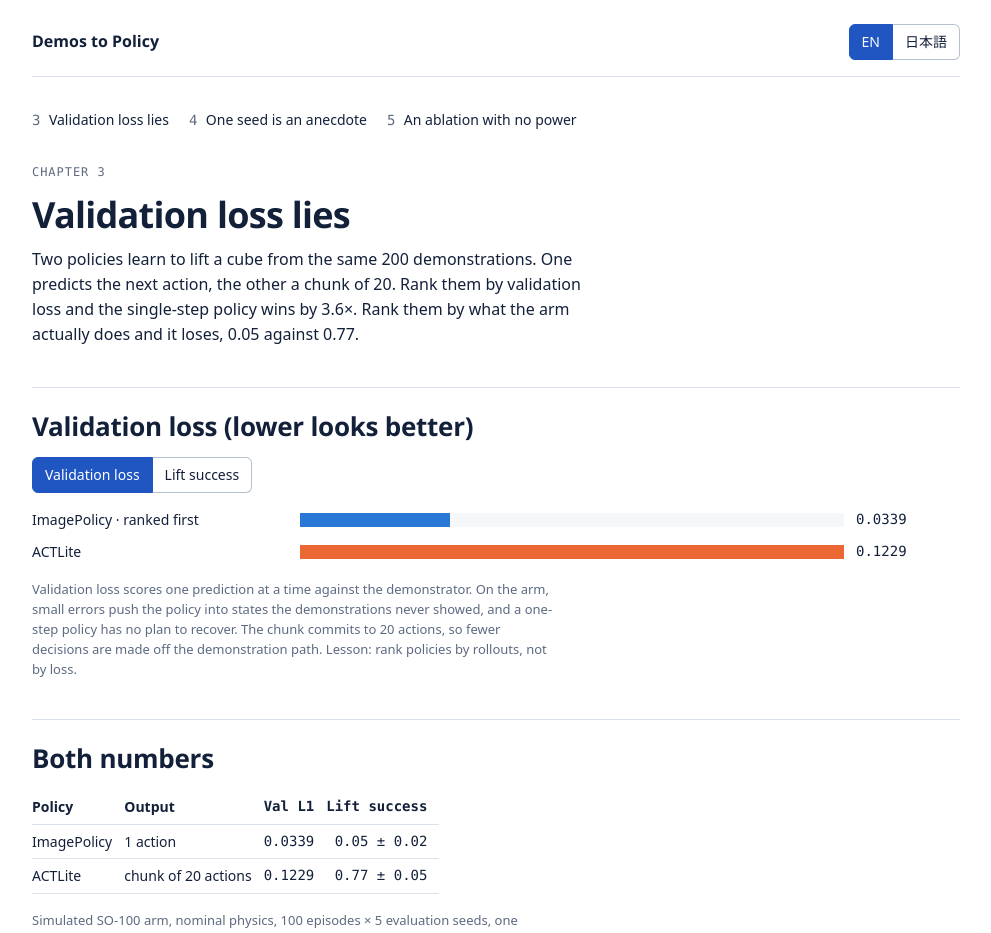
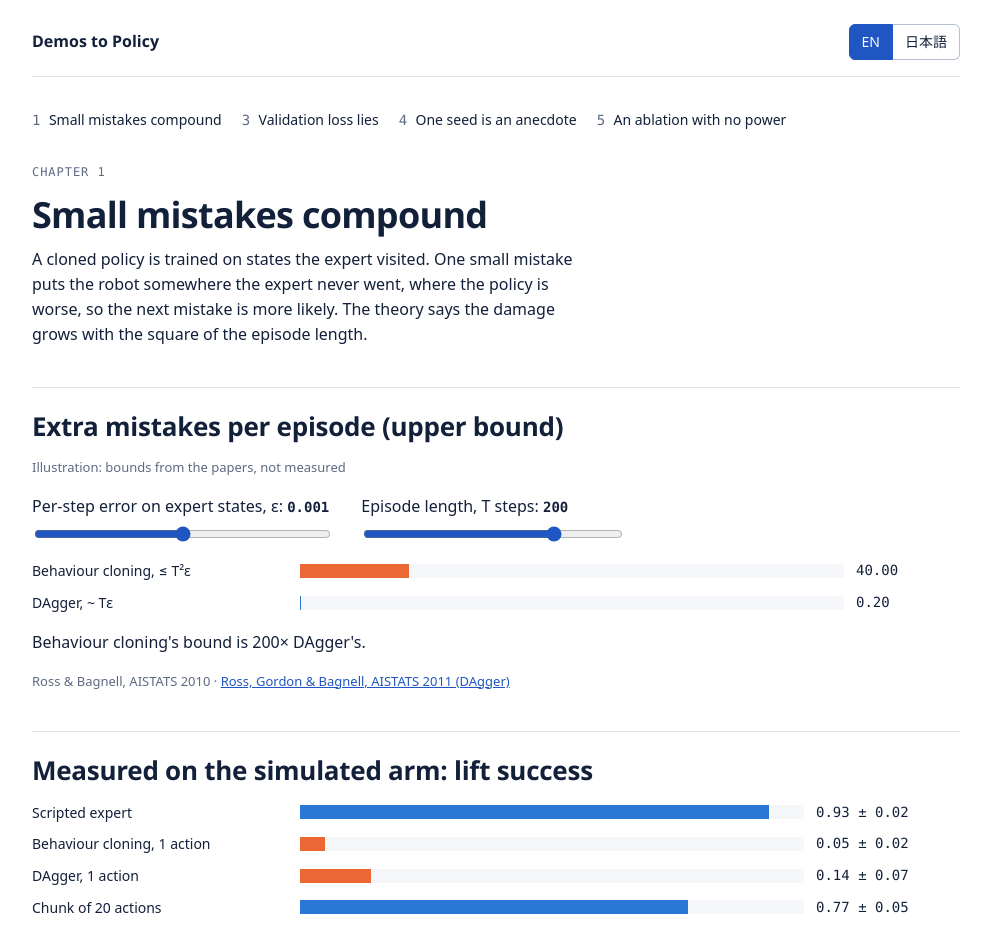
Before and after one commit to AungKaung1928/demos-to-policy, a React (Vite) app: page / in a window 1280 px wide. Shown: the top 933 px of the page, without its empty margins (144-1135 px from the left). Built offline with nearby package versions, Linux system fonts and the light colour scheme.

Commit message:
Chapter 1: small mistakes compound (BC T^2 eps vs DAgger T eps bounds as a labelled illustration, measured BC 0.05 / DAgger 0.14 / chunk 0.77, EN/JA); chapter list numbered from the page

```diff
--- a/src/App.tsx
+++ b/src/App.tsx
@@ -1,5 +1,6 @@
 import { useState } from 'react'
 import { rows, source } from './data/valloss'
+import { CompoundChapter } from './CompoundChapter'
 import { LanguageChapter } from './LanguageChapter'
 import { SeedsChapter } from './SeedsChapter'
 import { LangContext, initialLang, saveLang } from './i18n'
@@ -27,6 +28,7 @@ const T = {
     lang: 'Language',
     contents: 'Chapters',
     toc: [
+      ['compound', 'Small mistakes compound'],
       ['valloss', 'Validation loss lies'],
       ['seeds', 'One seed is an anecdote'],
       ['language', 'An ablation with no power'],
@@ -51,12 +53,16 @@ const T = {
     lang: '表示言語',
     contents: '章',
     toc: [
+      ['compound', '小さなミスは積み重なる'],
       ['valloss', '検証ロスはうそをつく'],
       ['seeds', 'シード 1 つは逸話にすぎない'],
       ['language', '検出力のないアブレーション'],
     ],
   },
 }
+
+// Chapter numbers as printed on each chapter; chapter 2 is not built yet.
+const CHAPTER: Record<string, number> = { compound: 1, valloss: 3, seeds: 4, language: 5 }
 
 const OUTPUT = { en: ['1 action', 'chunk of 20 actions'], ja: ['1 アクション', '20 アクションのチャンク'] }
 
@@ -87,18 +93,18 @@ export default function App() {
             ))}
           </div>
         </header>
-        {/* chapters 1-2 are not built yet, so the list starts at 3 to match the chapter eyebrows */}
         <nav aria-label={t.contents}>
-          <ol className="toc" style={{ counterReset: 'ch 2' }}>
+          <ol className="toc">
             {t.toc.map(([id, label]) => (
-              <li key={id}>
+              <li key={id} style={{ counterSet: `ch ${CHAPTER[id]}` }}>
                 <a href={`#${id}`}>{label}</a>
               </li>
             ))}
           </ol>
         </nav>
         <main>
-          <section className="intro" id="valloss">
+          <CompoundChapter />
+          <section className="intro chapter-break" id="valloss">
             <p className="eyebrow">{t.eyebrow}</p>
             <h1>{t.title}</h1>
             <p>{t.intro}</p>
--- /dev/null
+++ b/src/CompoundChapter.tsx
@@ -0,0 +1,140 @@
+import { useState } from 'react'
+import { bcBound, daggerBound } from './lib/bounds'
+import { useLang } from './i18n'
+
+const EPS = [0.0001, 0.0002, 0.0005, 0.001, 0.002, 0.005, 0.01]
+const TS = [25, 50, 100, 200, 400]
+
+// so-arm100-il README results table (lines 22-25): lift, nominal physics, 100 episodes x 5 seeds.
+const MEASURED = [
+  { id: 'expert', success: 0.93, sd: 0.02 },
+  { id: 'bc', success: 0.05, sd: 0.02 },
+  { id: 'dagger', success: 0.14, sd: 0.07 },
+  { id: 'chunk', success: 0.77, sd: 0.05 },
+] as const
+
+const T = {
+  en: {
+    eyebrow: 'Chapter 1',
+    title: 'Small mistakes compound',
+    intro:
+      'A cloned policy is trained on states the expert visited. One small mistake puts the robot somewhere the expert never went, where the policy is worse, so the next mistake is more likely. The theory says the damage grows with the square of the episode length.',
+    illus: 'Illustration: bounds from the papers, not measured',
+    eps: 'Per-step error on expert states, ε:',
+    len: 'Episode length, T steps:',
+    bc: 'Behaviour cloning, ≤ T²ε',
+    dagger: 'DAgger, ~ Tε',
+    unit: 'Extra mistakes per episode (upper bound)',
+    ratio: (r: string) => `Behaviour cloning's bound is ${r}× DAgger's.`,
+    capped: 'Behaviour cloning hit the cap: every step may be a mistake.',
+    srcBc: 'Ross & Bagnell, AISTATS 2010',
+    srcDagger: 'Ross, Gordon & Bagnell, AISTATS 2011 (DAgger)',
+    measured: 'Measured on the simulated arm: lift success',
+    rows: { expert: 'Scripted expert', bc: 'Behaviour cloning, 1 action', dagger: 'DAgger, 1 action', chunk: 'Chunk of 20 actions' },
+    note: 'DAgger, which asks the expert to label the states the policy actually reaches, lifts behaviour cloning from 0.05 to 0.14, the direction the theory predicts, but far below the expert. Predicting a chunk of actions (chapter 2) did much more on this task.',
+    caveat:
+      'Measured rows: so-arm100-il, 200 demonstrations, image + proprioception, nominal physics, 100 episodes × 5 evaluation seeds, one training seed each; DAgger adds 100 relabelled rollouts over 5 iterations.',
+  },
+  ja: {
+    eyebrow: '第 1 章',
+    title: '小さなミスは積み重なる',
+    intro:
+      '模倣した方策は、エキスパートが訪れた状態で学習します。小さなミスを 1 つすると、ロボットはエキスパートが行ったことのない状態に入ります。そこでは方策はもっと下手なので、次のミスが起きやすくなります。理論では、損失はエピソード長の 2 乗で増えます。',
+    illus: '説明用: 論文の上界であり、計測値ではありません',
+    eps: 'エキスパートの状態での 1 ステップあたりの誤り率 ε:',
+    len: 'エピソード長 T ステップ:',
+    bc: '行動クローニング ≤ T²ε',
+    dagger: 'DAgger ~ Tε',
+    unit: 'エピソードあたりの余分なミス (上界)',
+    ratio: (r: string) => `行動クローニングの上界は DAgger の ${r} 倍です。`,
+    capped: '行動クローニングは上限に達しました。すべてのステップがミスになりえます。',
+    srcBc: 'Ross & Bagnell, AISTATS 2010',
+    srcDagger: 'Ross, Gordon & Bagnell, AISTATS 2011 (DAgger)',
+    measured: 'シミュレーションのアームでの計測: 持ち上げ成功率',
+    rows: { expert: 'スクリプトのエキスパート', bc: '行動クローニング (1 アクション)', dagger: 'DAgger (1 アクション)', chunk: '20 アクションのチャンク' },
+    note: 'DAgger は、方策が実際にたどり着いた状態にエキスパートのラベルを付け直します。行動クローニングの 0.05 を 0.14 に上げ、理論の予測どおりの方向ですが、エキスパートには遠く及びません。この課題では、アクションをチャンクで予測すること (第 2 章) のほうがはるかに効きました。',
+    caveat:
+      '計測値: so-arm100-il、デモ 200 本、画像 + 固有受容、標準の物理、100 エピソード × 評価シード 5、各行で学習シード 1。DAgger は 5 回の反復で 100 本のロールアウトにラベルを付け直したものです。',
+  },
+}
+
+export function CompoundChapter() {
+  const t = T[useLang()]
+  const [ei, setEi] = useState(3)
+  const [ti, setTi] = useState(3)
+  const eps = EPS[ei]
+  const len = TS[ti]
+  const bc = bcBound(eps, len)
+  const dg = daggerBound(eps, len)
+  const pct = (v: number) => `${(v / len) * 100}%`
+  return (
+    <>
+      <section className="intro" id="compound">
+        <p className="eyebrow">{t.eyebrow}</p>
+        <h1>{t.title}</h1>
+        <p>{t.intro}</p>
+      </section>
+      <section className="panel" aria-labelledby="bound-h">
+        <h2 id="bound-h">{t.unit}</h2>
+        <p className="muted">{t.illus}</p>
+        <div className="controls">
+          <label>
+            <span>
+              {t.eps} <b className="num">{eps}</b>
+            </span>
+            <input type="range" min={0} max={EPS.length - 1} step={1} value={ei} onChange={(e) => setEi(Number(e.target.value))} />
+          </label>
+          <label>
+            <span>
+              {t.len} <b className="num">{len}</b>
+            </span>
+            <input type="range" min={0} max={TS.length - 1} step={1} value={ti} onChange={(e) => setTi(Number(e.target.value))} />
+          </label>
+        </div>
+        <ul className="bars">
+          <li>
+            <span className="bar-label">{t.bc}</span>
+            <span className="bar-track">
+              <span className="bar" style={{ width: pct(bc) }} />
+            </span>
+            <span className="bar-value num">{bc.toFixed(2)}</span>
+          </li>
+          <li>
+            <span className="bar-label">{t.dagger}</span>
+            <span className="bar-track">
+              <span className="bar win" style={{ width: pct(dg) }} />
+            </span>
+            <span className="bar-value num">{dg.toFixed(2)}</span>
+          </li>
+        </ul>
+        <p className="readout">{bc >= len ? t.capped : t.ratio((bc / dg).toFixed(0))}</p>
+        <p className="muted">
+          <span lang="en">{t.srcBc}</span> · <a href="https://arxiv.org/abs/1011.0686" lang="en">{t.srcDagger}</a>
+        </p>
+      </section>
+      <section className="panel" aria-labelledby="meas-h">
+        <h2 id="meas-h">{t.measured}</h2>
+        <ul className="bars wide-value">
+          {MEASURED.map((r) => (
+            <li key={r.id}>
+              <span className="bar-label">{t.rows[r.id]}</span>
+              <span className="bar-track">
+                <span className={r.id === 'bc' || r.id === 'dagger' ? 'bar' : 'bar win'} style={{ width: `${r.success * 100}%` }} />
+              </span>
+              <span className="bar-value num">
+                {r.success.toFixed(2)} ± {r.sd.toFixed(2)}
+              </span>
+            </li>
+          ))}
+        </ul>
+        <p className="muted">{t.note}</p>
+        <p className="muted">{t.caveat}</p>
+        <p className="muted">
+          <a href="https://github.com/AungKaung1928/so-arm100-il" lang="en">
+            so-arm100-il README, results
+          </a>
+        </p>
+      </section>
+    </>
+  )
+}
--- /dev/null
+++ b/src/lib/bounds.ts
@@ -0,0 +1,12 @@
+// Illustration, not a measurement. Upper bounds on extra mistakes over a T-step episode when the
+// learner errs with probability eps on the states it is trained on:
+//   behaviour cloning  T^2 * eps   (Ross & Bagnell, AISTATS 2010, "Efficient Reductions for Imitation Learning")
+//   DAgger             ~ T * eps   (Ross, Gordon & Bagnell, AISTATS 2011, arXiv 1011.0686; constants dropped)
+// Both capped at T: an episode cannot contain more than T mistakes.
+export function bcBound(eps: number, T: number): number {
+  return Math.min(T, T * T * eps)
+}
+
+export function daggerBound(eps: number, T: number): number {
+  return Math.min(T, T * eps)
+}
```
Also changed, not shown: 2 other files (tests, documents, lock files or other folders).
